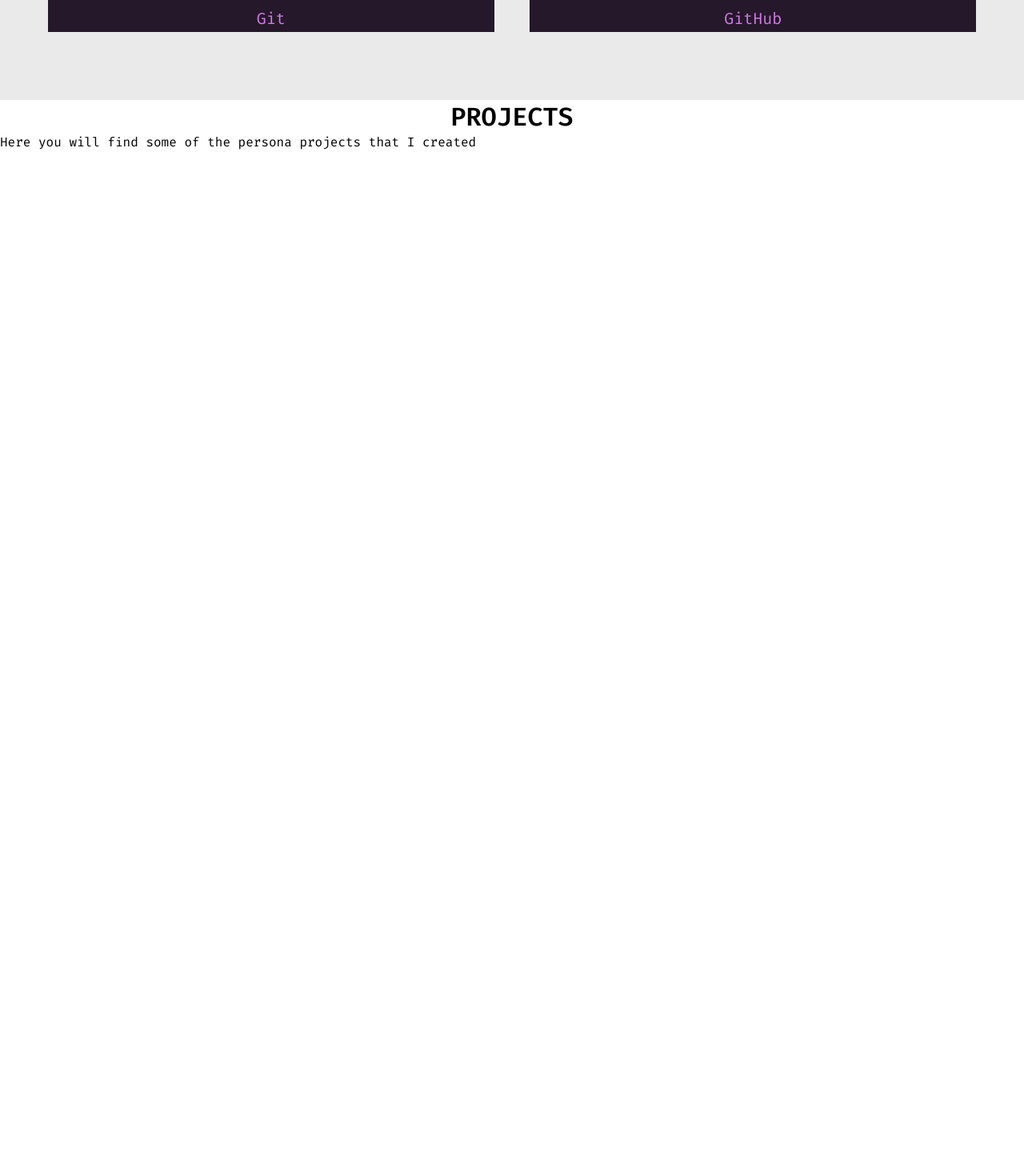
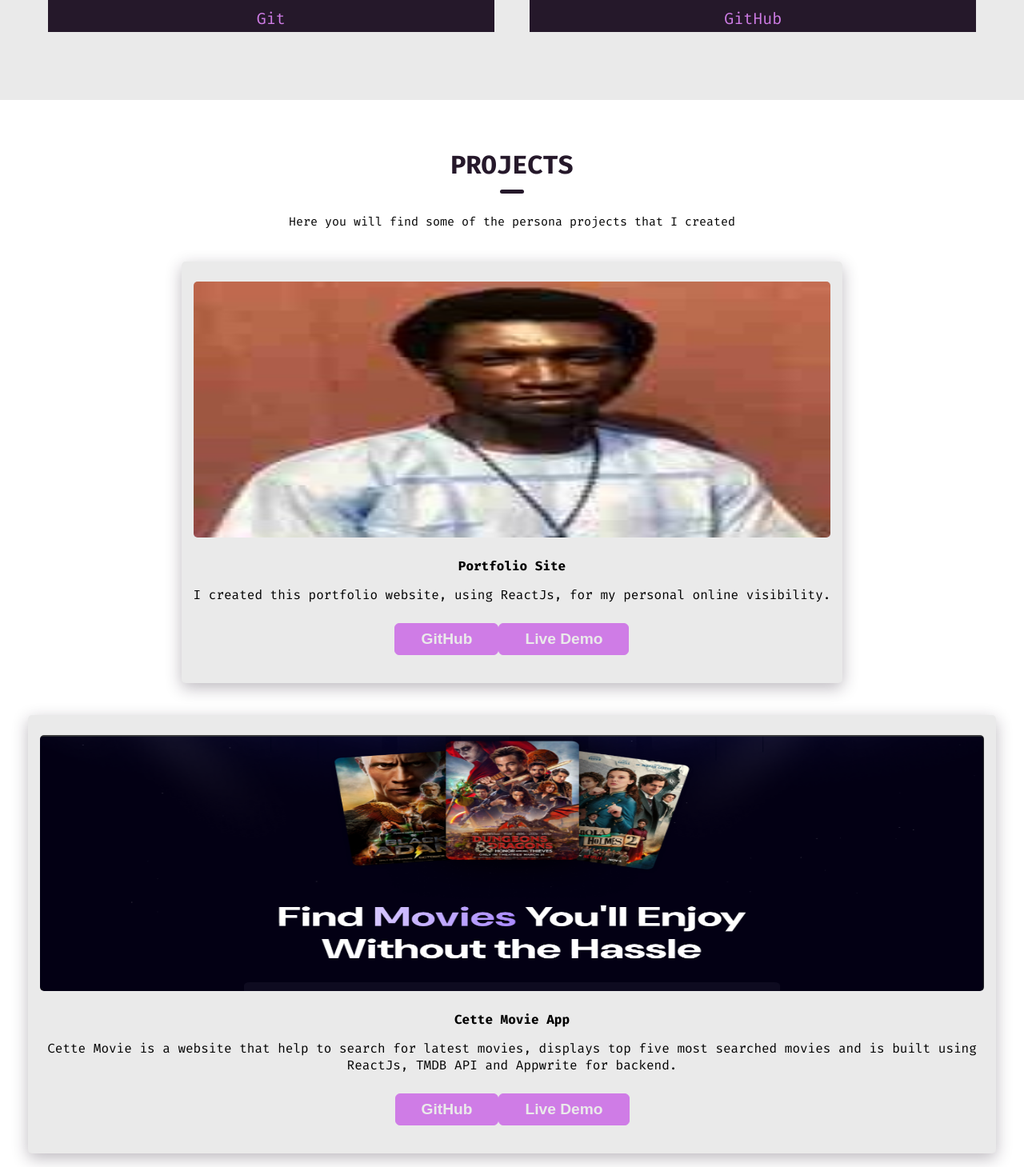
Before and after one commit to iBotayo/Oluwatobi-portfolio, a React (Vite) app: page / in a window 1280 px wide. Shown: the part 1671-3130 px from the top of the page at 80% size. Before the commit the page ends 1859 px from the top, so only its background shows below. Built offline with nearby package versions, Linux system fonts and the light colour scheme.

Commit message:
Added ContactSection jsx and css file and updated ProjectSection file

```diff
--- a/src/App.jsx
+++ b/src/App.jsx
@@ -1,9 +1,11 @@
 import React from 'react';
+import './App.css'
+
 import HamburgerMenu from './components/HamburgerMenu';
-import './App.css'
 import HeroSection from './components/HeroSection';
 import AboutSection from './components/AboutSection';
 import ProjectsSection from './components/ProjectsSection';
+import ContactSection from './components/ContactSection';
 
 const App = () => {
   return (
@@ -19,10 +21,10 @@ const App = () => {
         </header>
 
 
-
       <HeroSection />
       <AboutSection />
       <ProjectsSection />
+      <ContactSection />
     </>
   )
 }
--- /dev/null
+++ b/src/components/ContactSection.css
@@ -0,0 +1,3 @@
+.contact {
+  background: var(--grey--);
+}
--- /dev/null
+++ b/src/components/ContactSection.jsx
@@ -0,0 +1,10 @@
+import React from 'react';
+import './ContactSection.css';
+
+const ContactSection = () => {
+  return (
+    <div className='contact' id='contact'>ContactSection</div>
+  )
+}
+
+export default ContactSection
--- a/src/components/ProjectsSection.css
+++ b/src/components/ProjectsSection.css
@@ -0,0 +1,65 @@
+.projects {
+  padding: 70px 15px;
+  text-align: center;
+}
+
+.projects h3 {
+  display: flex;
+  flex-direction: column;
+  align-items: center;
+  position: relative;
+  text-align: center;
+  color: var(--dark--);
+  bottom: 10px;
+  font-weight: 700;
+  margin-bottom: 15px;
+}
+
+.projects .underline {
+  display: inline-block;
+  width: 30px;
+  height: 5px;
+  background-color: var(--dark--);
+  margin-top: 10px;
+  border-radius: 5px;
+}
+
+.project-text {
+  font-size: 15px;
+  padding-bottom: 40px;
+}
+
+.project-list ul {
+  display: flex;
+  flex-direction: column;
+  gap: 40px;
+  list-style-type: none;
+  align-items: center;
+  padding: 0 20px;
+}
+
+.project-list ul li {
+  display: flex;
+  flex-direction: column;
+  gap: 25px;
+  background: var(--grey--);
+  border-radius: 5px;
+  box-shadow: 0 6px 20px rgba(37, 24, 42, 0.3);
+  padding: 25px 15px;
+}
+
+.project-image {
+  width: 100%;
+  height: 40vh;
+  border-radius: 5px;
+}
+
+.project-list .details {
+  display: flex;
+  flex-direction: column;
+  gap: 15px;
+}
+
+.project-list .details .buttons Button {
+  margin: 10px 0;
+}
--- a/src/components/ProjectsSection.jsx
+++ b/src/components/ProjectsSection.jsx
@@ -1,23 +1,34 @@
 import React from 'react';
 import './ProjectsSection.css';
+import Button from './Button';
+
+import dp1 from '../assets/Dp1.jpg';
+import cettemovieImg from '../assets/cettemovie-img.png';
+import socialLinksImg from '../assets/socialLinks-img.png';
 
 const ProjectsSection = () => {
   const projects = [
     {
       name: 'Portfolio Site',
-      image: '',
-      githubRepo: 'https://github.com',
+      image: dp1,
+      description:
+        'I created this portfolio website, using ReactJs, for my personal online visibility.',
+      githubRepo: 'https://github.com/iBotayo/Oluwatobi-portfolio',
       liveSite: 'https://oluwatobiomitogun.netlify.app',
     },
     {
-      name: 'Movie app',
-      image: '',
+      name: 'Cette Movie App',
+      image: cettemovieImg,
+      description:
+        'Cette Movie is a website that help to search for latest movies, displays top five most searched movies and is built using ReactJs, TMDB API and Appwrite for backend.',
       githubRepo: 'https://github.com/iBotayo/Movies-App',
       liveSite: 'https://cettemovie.netlify.app',
     },
     {
-      name: 'Social links',
-      image: '',
+      name: 'Social links App',
+      image: socialLinksImg,
+      description:
+        'I created this from a Frontendmentor challenge, built with just HTML and CSS, it show links to major social media.',
       githubRepo: 'https://github.com/iBotayo/social-links-profile-main',
       liveSite: 'https://oluwatobisocials.netlify.app',
     },
@@ -32,6 +43,28 @@ const ProjectsSection = () => {
           Here you will find some of the persona projects that I created{' '}
         </p>
       </div>
+
+      <div className="project-list">
+        <ul>
+          {projects.map((project, index) => (
+            <li key={index}>
+              <img
+                src={project.image}
+                alt={project.name}
+                className="project-image"
+              />
+              <div className="details">
+                <h4 className="project-name">{project.name}</h4>
+                <p className="project-desc">{project.description}</p>
+                <div className="buttons">
+                  <Button name="GitHub" link={project.githubRepo} />
+                  <Button name="Live Demo" link={project.liveSite} />
+                </div>
+              </div>
+            </li>
+          ))}
+        </ul>
+      </div>
     </div>
   );
 };
```
